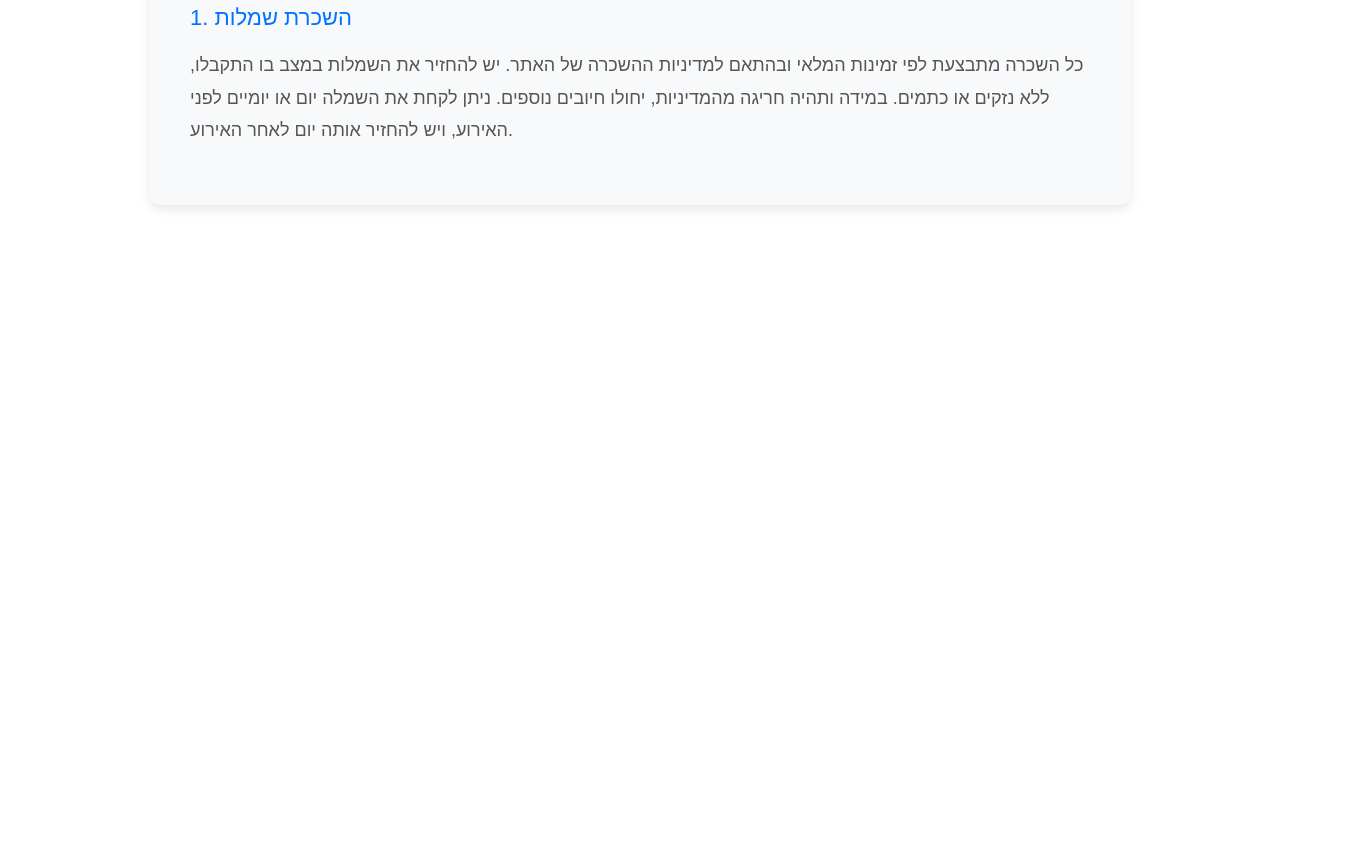
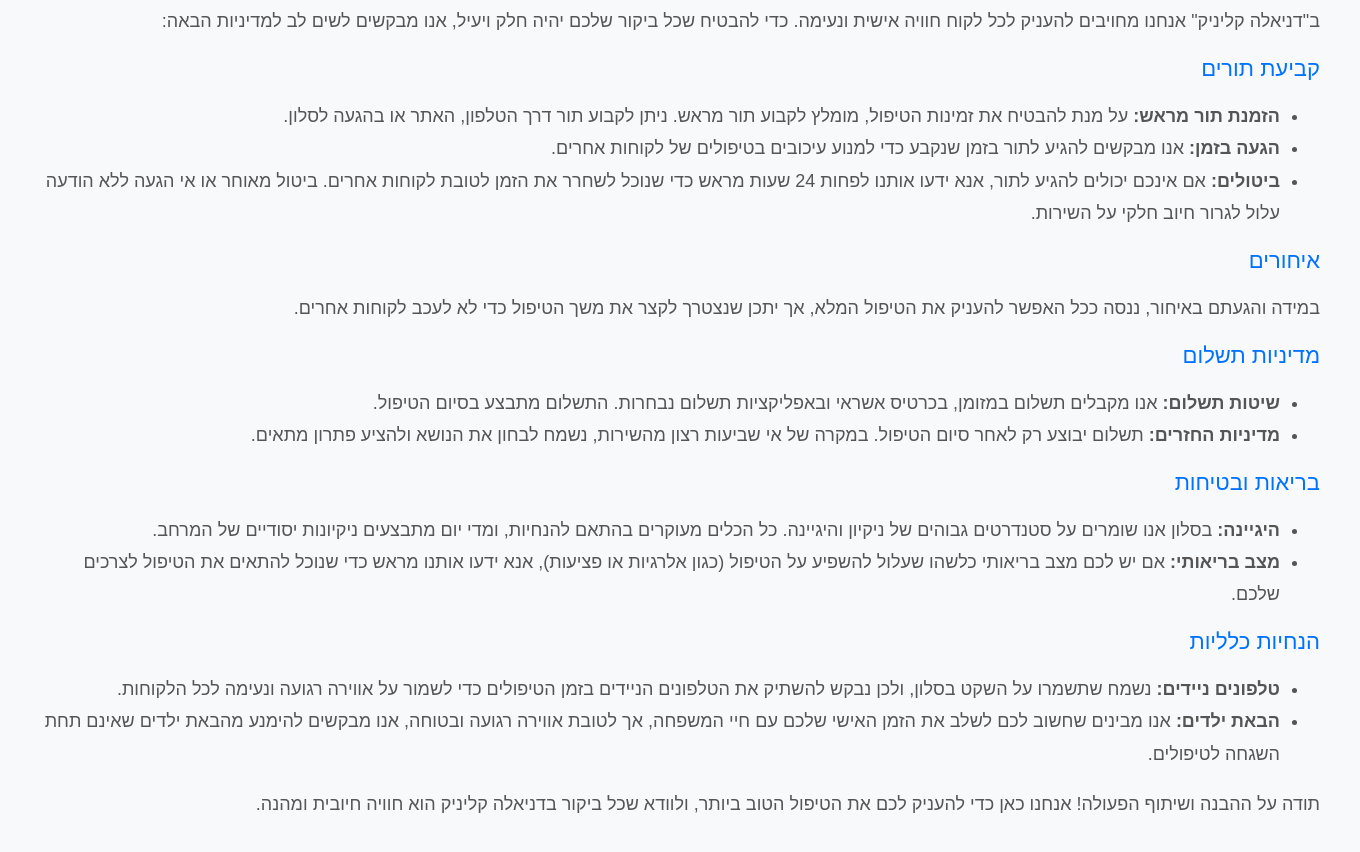
Before and after one commit to chaimyakovbar/danielaNails, a React (Create React App) app in the folder Front/: page /PolicySupport in a window 1280 px wide. Shown: the part 220-1072 px from the top of the page, 1360 px wide, since content can reach past the window. Before the commit the page ends 800 px from the top, so only its background shows below. Built offline with nearby package versions, Linux system fonts and the light colour scheme.

Commit message:
final changes

```diff
--- a/Front/src/Components/helpers/Dialog.js
+++ b/Front/src/Components/helpers/Dialog.js
@@ -4,9 +4,11 @@ import DialogActions from "@mui/material/DialogActions";
 import DialogContent from "@mui/material/DialogContent";
 import DialogTitle from "@mui/material/DialogTitle";
 import Slide from "@mui/material/Slide";
-import { Link } from "react-router-dom";
-import {Call , Close} from "@mui/icons-material"
+// import { Link } from "react-router-dom";
+import {Close} from "@mui/icons-material"
 import styles from "../../styles/style.module.css";
+import IconButton from "@mui/material/IconButton";
+import CloseIcon from "@mui/icons-material/Close";
 
 const Transition = React.forwardRef(function Transition(props, ref) {
   return <Slide direction="up" ref={ref} {...props} />;
@@ -29,20 +31,23 @@ const DialogForImage = ({ open, onClose, product }) => {
         },
       }}
     >
+      <IconButton
+        aria-label="close"
+        onClick={onClose}
+        sx={{
+          position: 'absolute',
+          right: 8,
+          top: 8,
+          color: 'red',
+          marginBottom: '20px',
+        }}
+      >
+        <CloseIcon />
+      </IconButton>
       <DialogTitle className={styles.dialogTitle}>{product.name}</DialogTitle>
       <DialogContent className={styles.dialogContent}>
         <img src={product.image} alt={product.name} className={styles.imageDialog} />
       </DialogContent>
-      <DialogActions className={styles.actions}>
-        <button onClick={onClose} className={styles.closeButton}>
-          <Close />
-        </button>
-        {/* <Link to={"/contact"} className={styles.contactLink}>
-          <button onClick={onClose} className={styles.contactButton}>
-            <Call />
-          </button>
-        </Link> */}
-      </DialogActions>
     </Dialog>
   );
 };
--- a/Front/src/Components/helpers/Drawer.js
+++ b/Front/src/Components/helpers/Drawer.js
@@ -49,16 +49,15 @@ const DrawerNavBar = () => {
       <List>
         {[
           { text: "בית", link: "/", icon: <Home /> },
-          { text: "עבודות", link: "shop", icon: <Work /> },
-          { text: "עלי", link: "about", icon: <Info /> },
+          { text: "עבודות", link: "/shop", icon: <Work /> },
+          { text: "עלי", link: "/about", icon: <Info /> },
           { text: "צרי קשר", link: "/contact", icon: <Phone /> },
-          { text: "לפרגן", link: "feedback", icon: <Feedback /> },
+          { text: "לפרגן", link: "/feedback", icon: <Feedback /> },
         ].map((item) => (
           <ListItem key={item.text} disablePadding>
             <ListItemButton
               component={Link}
               to={item.link}
-              smooth={true}
               duration={500}
             >
               <ListItemIcon>{item.icon}</ListItemIcon>
--- a/Front/src/Components/helpers/HorizontalTimePicker.js
+++ b/Front/src/Components/helpers/HorizontalTimePicker.js
@@ -1,4 +1,4 @@
-import React, { useState } from "react";
+import React from "react";
 import { Box, Button } from "@mui/material";
 import dayjs from "dayjs";
 
--- a/Front/src/Components/pages/FeedbackList.js
+++ b/Front/src/Components/pages/FeedbackList.js
@@ -2,6 +2,7 @@ import React, { useEffect, useState } from "react";
 import { getFeedback } from "../../api/feedback";
 import styles from "../../styles/style.module.css";
 import DialogForImage from "../helpers/Dialog";
+import { Link } from "react-router-dom";
 
 const FeedbackList = () => {
   const [feedbacks, setFeedbacks] = useState([]);
@@ -42,7 +43,15 @@ const FeedbackList = () => {
 
   return (
     <div className={styles.newFeedbackContainer}>
-      <h2 className={styles.newFeedbackTitle}>❤️ לקוחות</h2>
+      <div className={styles.feedbackHeader}>
+        <h2 className={styles.newFeedbackTitle}>❤️ לקוחות</h2>
+        <Link className={styles.addFeedbackForm} to={"/feedback"}>
+          <button className={styles.addFeedbackButton}>
+            {window.innerWidth <= 768 ? "+" : "הוספת תגובה"}
+          </button>
+        </Link>
+      </div>
+
       <ul className={styles.newFeedbackList}>
         {feedbacks.map((feedback) => (
           <li key={feedback._id} className={styles.newFeedbackItem}>
@@ -63,6 +72,7 @@ const FeedbackList = () => {
           </li>
         ))}
       </ul>
+
       {selectedProduct && (
         <DialogForImage
           open={!!selectedProduct}
--- a/Front/src/Components/pages/MainPage.js
+++ b/Front/src/Components/pages/MainPage.js
@@ -12,23 +12,11 @@ const MainPage = () => {
   return (
     <div>
       <AccessibilityMenu />
-      <div id="home">
-        {" "}
-        <ImageList />{" "}
-      </div>
+      <ImageList />
       <TimeSelection />
-      <div id="works">
-        {" "}
-        <Shop />{" "}
-      </div>
-      <div id="about">
-        {" "}
-        <About />
-      </div>
-      <div id="feedback">
-        {" "}
-        <FeedbackList />{" "}
-      </div>
+
+      <Shop />
+      <FeedbackList />
       <SocialNetworks />
     </div>
   );
--- a/Front/src/Components/pages/PolicySupport.js
+++ b/Front/src/Components/pages/PolicySupport.js
@@ -3,17 +3,75 @@ import styles from "../../styles/style.module.css";
 
 const PolicySupport = () => {
   return (
-    <div className={styles.policyWrapper}>
-      <h1 className={styles.titlePolicy}>**מדיניות השכרת שמלות האתר**</h1>
-      <div>
-        <h2 className={styles.policyHeading}>1. השכרת שמלות</h2>
-        <p className={styles.policyText}>
-          כל השכרה מתבצעת לפי זמינות המלאי ובהתאם למדיניות ההשכרה של האתר. יש
-          להחזיר את השמלות במצב בו התקבלו, ללא נזקים או כתמים. במידה ותהיה חריגה
-          מהמדיניות, יחולו חיובים נוספים. ניתן לקחת את השמלה יום או יומיים לפני
-          האירוע, ויש להחזיר אותה יום לאחר האירוע.
-        </p>
-      </div>
+    <div className={`${styles.policyWrapper} ${styles.rtl}`}>
+      <h1 className={styles.titlePolicy}>מדיניות - דניאלה קליניק</h1>
+      <p className={styles.policyText}>
+        ב"דניאלה קליניק" אנחנו מחויבים להעניק לכל לקוח חוויה אישית ונעימה. כדי
+        להבטיח שכל ביקור שלכם יהיה חלק ויעיל, אנו מבקשים לשים לב למדיניות הבאה:
+      </p>
+      <h2 className={styles.policyHeading}>קביעת תורים</h2>
+      <ul className={styles.policyText}>
+        <li>
+          <strong>הזמנת תור מראש:</strong> על מנת להבטיח את זמינות הטיפול, מומלץ
+          לקבוע תור מראש. ניתן לקבוע תור דרך הטלפון, האתר או בהגעה לסלון.
+        </li>
+        <li>
+          <strong>הגעה בזמן:</strong> אנו מבקשים להגיע לתור בזמן שנקבע כדי למנוע
+          עיכובים בטיפולים של לקוחות אחרים.
+        </li>
+        <li>
+          <strong>ביטולים:</strong> אם אינכם יכולים להגיע לתור, אנא ידעו אותנו
+          לפחות 24 שעות מראש כדי שנוכל לשחרר את הזמן לטובת לקוחות אחרים. ביטול
+          מאוחר או אי הגעה ללא הודעה עלול לגרור חיוב חלקי על השירות.
+        </li>
+      </ul>
+      <h2 className={styles.policyHeading}>איחורים</h2>
+      <p className={styles.policyText}>
+        במידה והגעתם באיחור, ננסה ככל האפשר להעניק את הטיפול המלא, אך יתכן
+        שנצטרך לקצר את משך הטיפול כדי לא לעכב לקוחות אחרים.
+      </p>
+      <h2 className={styles.policyHeading}>מדיניות תשלום</h2>
+      <ul className={styles.policyText}>
+        <li>
+          <strong>שיטות תשלום:</strong> אנו מקבלים תשלום במזומן, בכרטיס אשראי
+          ובאפליקציות תשלום נבחרות. התשלום מתבצע בסיום הטיפול.
+        </li>
+        <li>
+          <strong>מדיניות החזרים:</strong> תשלום יבוצע רק לאחר סיום הטיפול.
+          במקרה של אי שביעות רצון מהשירות, נשמח לבחון את הנושא ולהציע פתרון
+          מתאים.
+        </li>
+      </ul>
+      <h2 className={styles.policyHeading}>בריאות ובטיחות</h2>
+      <ul className={styles.policyText}>
+        <li>
+          <strong>היגיינה:</strong> בסלון אנו שומרים על סטנדרטים גבוהים של
+          ניקיון והיגיינה. כל הכלים מעוקרים בהתאם להנחיות, ומדי יום מתבצעים
+          ניקיונות יסודיים של המרחב.
+        </li>
+        <li>
+          <strong>מצב בריאותי:</strong> אם יש לכם מצב בריאותי כלשהו שעלול להשפיע
+          על הטיפול (כגון אלרגיות או פציעות), אנא ידעו אותנו מראש כדי שנוכל
+          להתאים את הטיפול לצרכים שלכם.
+        </li>
+      </ul>
+      <h2 className={styles.policyHeading}>הנחיות כלליות</h2>
+      <ul className={styles.policyText}>
+        <li>
+          <strong>טלפונים ניידים:</strong> נשמח שתשמרו על השקט בסלון, ולכן נבקש
+          להשתיק את הטלפונים הניידים בזמן הטיפולים כדי לשמור על אווירה רגועה
+          ונעימה לכל הלקוחות.
+        </li>
+        <li>
+          <strong>הבאת ילדים:</strong> אנו מבינים שחשוב לכם לשלב את הזמן האישי
+          שלכם עם חיי המשפחה, אך לטובת אווירה רגועה ובטוחה, אנו מבקשים להימנע
+          מהבאת ילדים שאינם תחת השגחה לטיפולים.
+        </li>
+      </ul>
+      <p className={styles.policyText}>
+        תודה על ההבנה ושיתוף הפעולה! אנחנו כאן כדי להעניק לכם את הטיפול הטוב
+        ביותר, ולוודא שכל ביקור בדניאלה קליניק הוא חוויה חיובית ומהנה.
+      </p>
     </div>
   );
 };
--- a/Front/src/styles/style.module.css
+++ b/Front/src/styles/style.module.css
@@ -100,7 +100,7 @@
   padding: 40px;
   border-radius: 10px;
   box-shadow: 0 4px 12px rgba(0, 0, 0, 0.1);
-  max-width: 900px;
+  width: 100%;
   margin: 0 auto;
   font-family: "Varela Round", sans-serif;
   color: #333;
@@ -169,12 +169,16 @@
 }
 
 /* About.js */
+.rtl {
+  direction: rtl;
+  text-align: right;
+}
 .sectionWrapper {
   background-color: #f8f9fa;
   padding: 40px;
   border-radius: 10px;
   box-shadow: 0 4px 12px rgba(0, 0, 0, 0.1);
-  max-width: 800px;
+  width: 100%;
   margin: 0 auto;
 }
 
@@ -402,6 +406,13 @@
 }
 
 /* feedback list */
+.feedbackHeader {
+  display: flex;
+  justify-content: center;
+  align-items: center;
+  position: relative;
+}
+
 .newFeedbackContainer {
   padding: 20px;
   background-color: #f0f4f8;
@@ -452,10 +463,71 @@
 
 .newFeedbackText {
   display: flex;
-  flex-direction: column; /* Stack name and note vertically */
+  flex-direction: column;
 }
 
 .newFeedbackNote {
   color: #555;
   flex-grow: 1;
 }
+.addFeedbackButton {
+  position: absolute;
+  right: 0;
+  top: 0;
+  padding: 10px 20px;
+  background-color: #007bff;
+  color: white;
+  border: none;
+  border-radius: 5px;
+  cursor: pointer;
+  transition: background-color 0.3s ease;
+}
+
+.addFeedbackButton:hover {
+  background-color: #0056b3;
+}
+
+/* Add media queries for responsiveness */
+@media (max-width: 768px) {
+  body {
+    margin: 0;
+    padding: 0;
+  }
+
+  .shopContainer {
+    padding: 0;
+    margin: 0;
+  }
+
+  .cardContainer {
+    gap: 10px;
+    padding: 0 10px;
+  }
+
+  .card {
+    margin: 0;
+  }
+
+  .policyWrapper,
+  .sectionWrapper,
+  .feedbackContainer,
+  .newFeedbackContainer {
+    padding: 20px;
+    margin: 0;
+    width: calc(100% - 40px);
+  }
+
+  .title,
+  .titlePolicy,
+  .titleAbout,
+  .feedbackTitle,
+  .newFeedbackTitle {
+    font-size: 24px;
+  }
+
+  .feedbackInput,
+  .feedbackTextarea {
+    font-size: 14px;
+    width: calc(100% - 20px);
+  }
+}
```
Also changed, not shown: Front/src/Components/pages/About.js (+27 -6 lines), Front/src/Components/pages/Feedback.js (+63 -6 lines), 20 other files (tests, documents, lock files or other folders).
